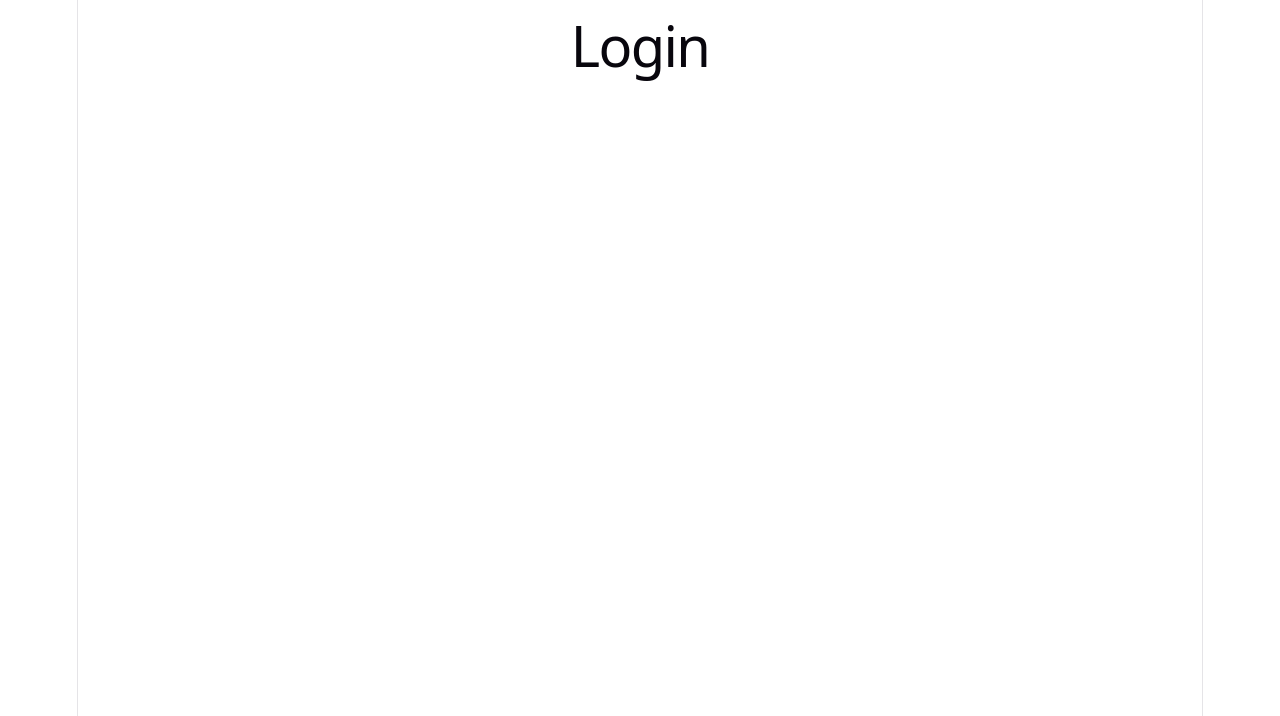
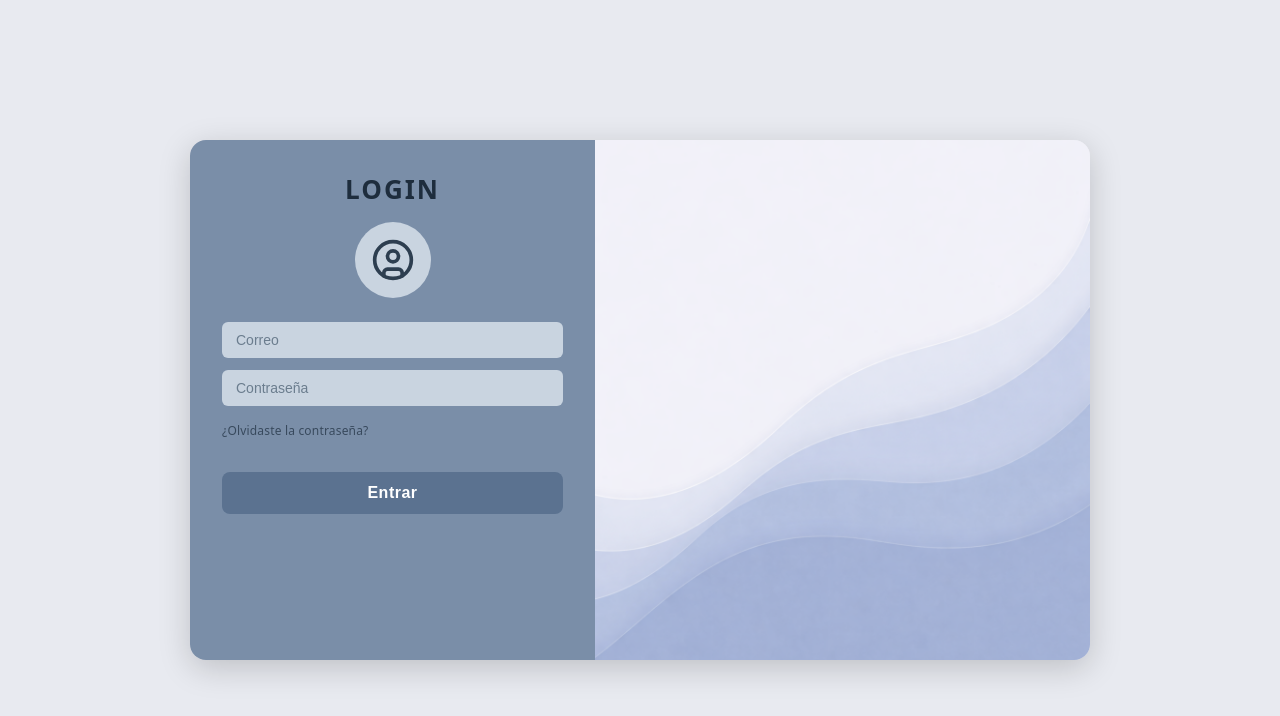
Before and after one commit to gerardoChacon/app-seleccion-altosMandos, a React app in the folder frontend/: page / in a window 1280 px wide. Shown: the top 716 px of the page. Built offline with nearby package versions, Linux system fonts and the light colour scheme; the HTML template or start-up script is replaced by a standard one.

Commit message:
feature: frontend/login

```diff
--- a/frontend/package.json
+++ b/frontend/package.json
@@ -10,6 +10,7 @@
     "preview": "vite preview"
   },
   "dependencies": {
+    "lucide-react": "^0.511.0",
     "react": "^19.2.4",
     "react-dom": "^19.2.4",
     "react-router-dom": "^7.13.1"
--- a/frontend/src/index.css
+++ b/frontend/src/index.css
@@ -55,15 +55,9 @@ body {
 }
 
 #root {
-  width: 1126px;
-  max-width: 100%;
-  margin: 0 auto;
-  text-align: center;
-  border-inline: 1px solid var(--border);
   min-height: 100svh;
   display: flex;
   flex-direction: column;
-  box-sizing: border-box;
 }
 
 h1,
--- a/frontend/src/pages/LoginPage.jsx
+++ b/frontend/src/pages/LoginPage.jsx
@@ -1,3 +1,46 @@
+import { Link } from "react-router-dom";
+import { UserCircle } from "lucide-react";
+import styles from "./LoginPage.module.css";
+
 export default function LoginPage() {
-  return <h1>Login</h1>;
+  return (
+    <div className={styles.page}>
+      <div className={styles.card}>
+
+        {/* Panel izquierdo (form) */}
+        <div className={styles.leftPanel}>
+          <h1 className={styles.title}>LOGIN</h1>
+
+          <div className={styles.avatarWrapper}>
+            <UserCircle size={48} color="#2d3e50" />
+          </div>
+
+          {/* Correo */}
+          <input
+            type="email"
+            placeholder="Correo"
+            className={styles.input}
+          />
+
+          {/* Contraseña */}
+          <input
+            type="password"
+            placeholder="Contraseña"
+            className={styles.input}
+          />
+
+          {/* Recuperar contraseña, aqui usamos el Link de React Router para navegar sin recargar la pagina */}
+          <Link to="/recuperar-contrasena" className={styles.forgotPassword}>
+            ¿Olvidaste la contraseña?
+          </Link>
+
+          {/* Boton entrar */}
+          <button className={styles.button}>Entrar</button>
+        </div>
+
+        {/* Panel derecho */}
+        <div className={styles.rightPanel} />
+      </div>
+    </div>
+  );
 }
--- /dev/null
+++ b/frontend/src/pages/LoginPage.module.css
@@ -0,0 +1,122 @@
+/* Fondo de toda la página */
+.page {
+  min-height: 100vh;
+  display: flex;
+  align-items: center;
+  justify-content: center;
+  background-color: #e8eaf0;
+}
+
+/* Tarjeta principal dividida en dos paneles */
+.card {
+  display: flex;
+  width: 900px;
+  max-width: 95vw;
+  min-height: 520px;
+  border-radius: 16px;
+  overflow: hidden;
+  box-shadow: 0 8px 32px rgba(0, 0, 0, 0.18);
+}
+
+/* Panel izquierdo (form) */
+.leftPanel {
+  flex: 0 0 45%;
+  background-color: #7a8ea8;
+  display: flex;
+  flex-direction: column;
+  align-items: center;
+  padding: 36px 32px 40px;
+  box-sizing: border-box;
+}
+
+.title {
+  color: #1e2d3d;
+  font-size: 26px;
+  font-weight: 700;
+  letter-spacing: 2px;
+  margin: 0 0 20px;
+}
+
+/* Icono de usuario */
+.avatarWrapper {
+  width: 76px;
+  height: 76px;
+  border-radius: 50%;
+  background-color: #c9d4e0;
+  display: flex;
+  align-items: center;
+  justify-content: center;
+  margin-bottom: 24px;
+}
+
+.avatarWrapper svg {
+  width: 44px;
+  height: 44px;
+  color: #2d3e50;
+}
+
+/* Campos de texto */
+.input {
+  width: 100%;
+  padding: 10px 14px;
+  border: none;
+  border-radius: 6px;
+  background-color: #c9d4e0;
+  font-size: 14px;
+  color: #3a4a5c;
+  outline: none;
+  box-sizing: border-box;
+  margin-bottom: 12px;
+  transition: background-color 0.2s;
+}
+
+.input::placeholder {
+  color: #6b7d8e;
+}
+
+.input:focus {
+  background-color: #b8c8d8;
+}
+
+/* Enlace */
+.forgotPassword {
+  align-self: flex-start;
+  font-size: 12px;
+  color: #2d3e50;
+  text-decoration: none;
+  margin-bottom: 28px;
+  opacity: 0.85;
+  transition: opacity 0.2s;
+}
+
+.forgotPassword:hover {
+  opacity: 1;
+  text-decoration: underline;
+}
+
+/* Boton entrar */
+.button {
+  width: 100%;
+  padding: 12px;
+  background-color: #5b7290;
+  color: #ffffff;
+  border: none;
+  border-radius: 8px;
+  font-size: 16px;
+  font-weight: 600;
+  cursor: pointer;
+  letter-spacing: 0.5px;
+  transition: background-color 0.2s;
+}
+
+.button:hover {
+  background-color: #4a6080;
+}
+
+/* Panel derecho */
+.rightPanel {
+  flex: 1;
+  background-image: url('/waves.png');
+  background-size: cover;
+  background-position: center;
+}
```
Also changed, not shown: frontend/public/waves.png (added), 1 other file (tests, documents, lock files or other folders).
